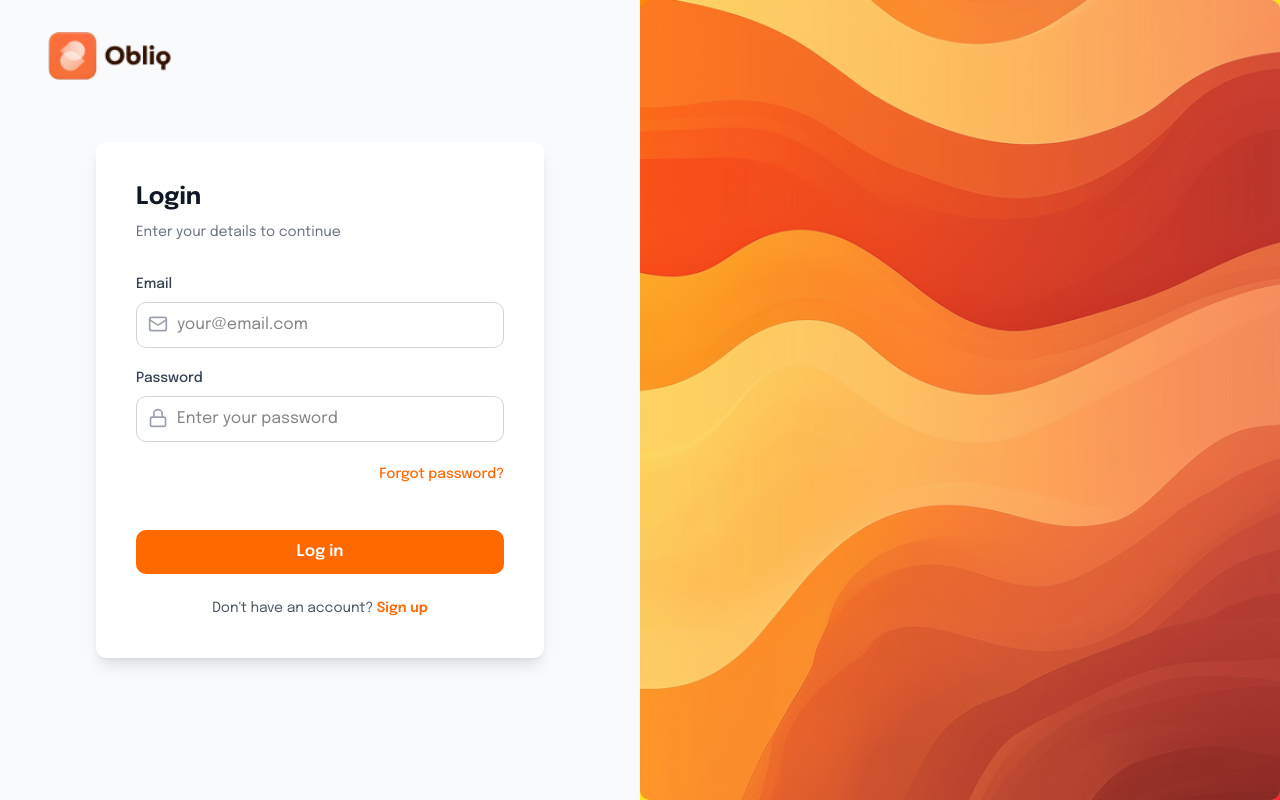
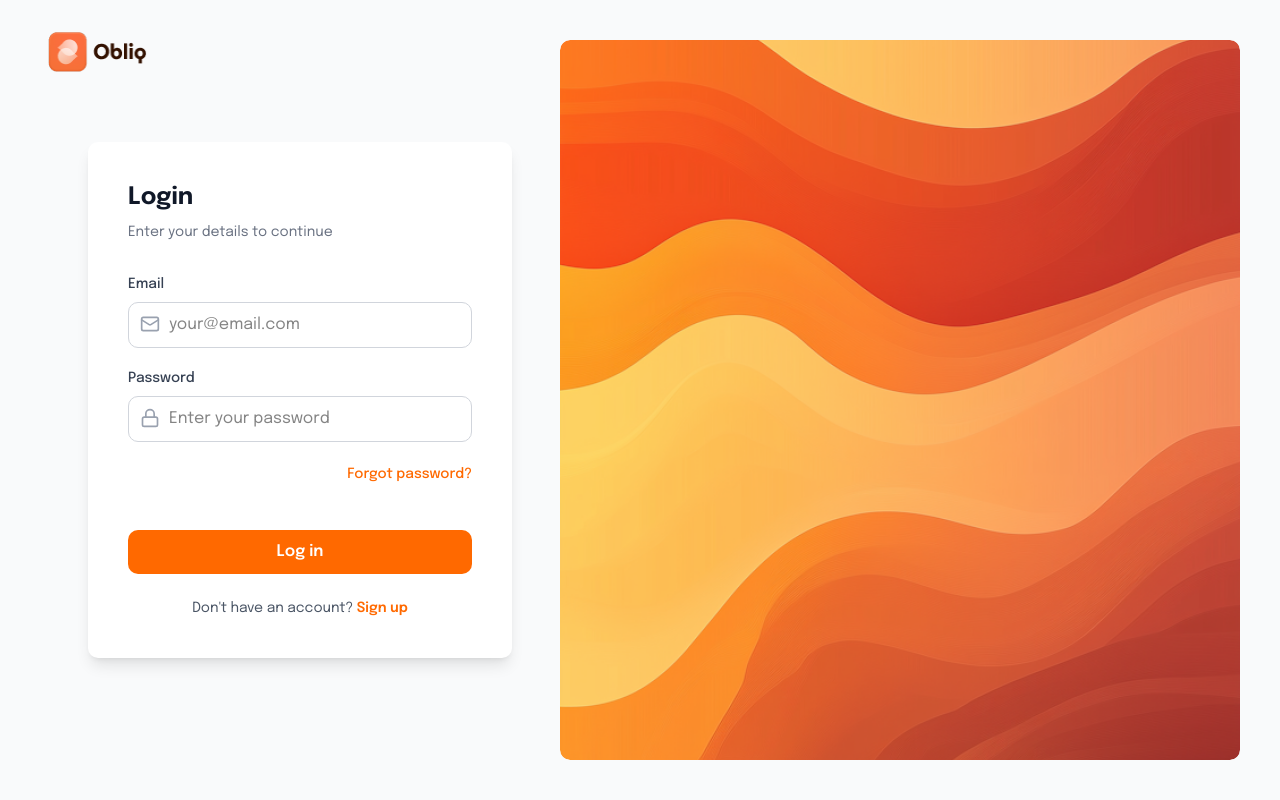
Before and after one commit to rakibislam2233/Obliq-client, a Next.js app: page /login in a window 1280 px wide. Built offline with nearby package versions, Linux system fonts and the light colour scheme; no server answers.

Commit message:
feat: enhance AuthLayout with improved padding and logo dimensions

```diff
--- a/app/(auth)/layout.tsx
+++ b/app/(auth)/layout.tsx
@@ -4,12 +4,12 @@ import React from "react";
 
 const AuthLayout = ({ children }: { children: React.ReactNode }) => {
   return (
-    <div className="flex min-h-screen bg-gray-50">
+    <div className="flex min-h-screen bg-gray-50 p-10">
       {/* Left Side - Auth Forms */}
       <div className="w-full lg:w-1/2 flex items-center justify-center px-6 py-12 lg:px-12">
         {/* Logo - Absolute positioned top-left */}
         <div className="absolute top-8 left-8 lg:left-12">
-          <Image src={logo} alt="Obliq Logo" className="h-12 w-auto" />
+          <Image src={logo} alt="Obliq Logo" className="w-25 h-10" />
         </div>
 
         {/* Form Card */}
@@ -19,7 +19,7 @@ const AuthLayout = ({ children }: { children: React.ReactNode }) => {
       </div>
 
       {/* Right Side - Image Background (Hidden on mobile) */}
-      <div className="hidden lg:flex lg:w-1/2 relative overflow-hidden bg-gradient-to-br from-orange-400 via-yellow-300 to-red-500 p-6">
+      <div className="hidden lg:flex w-full max-w-170 relative overflow-hidden rounded-lg">
         <Image
           src="/asset/images/background.png"
           alt="Auth Background"
```
